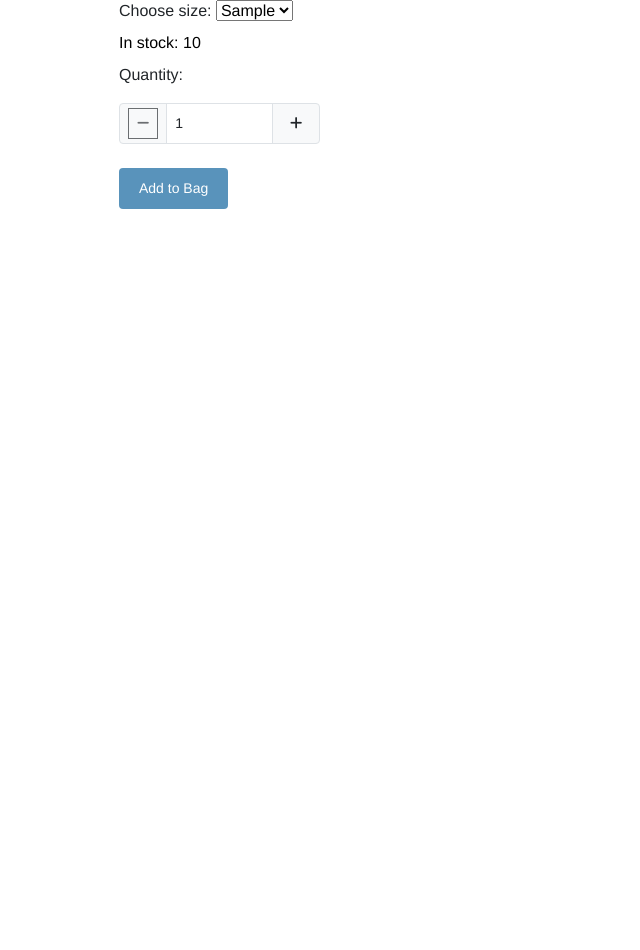
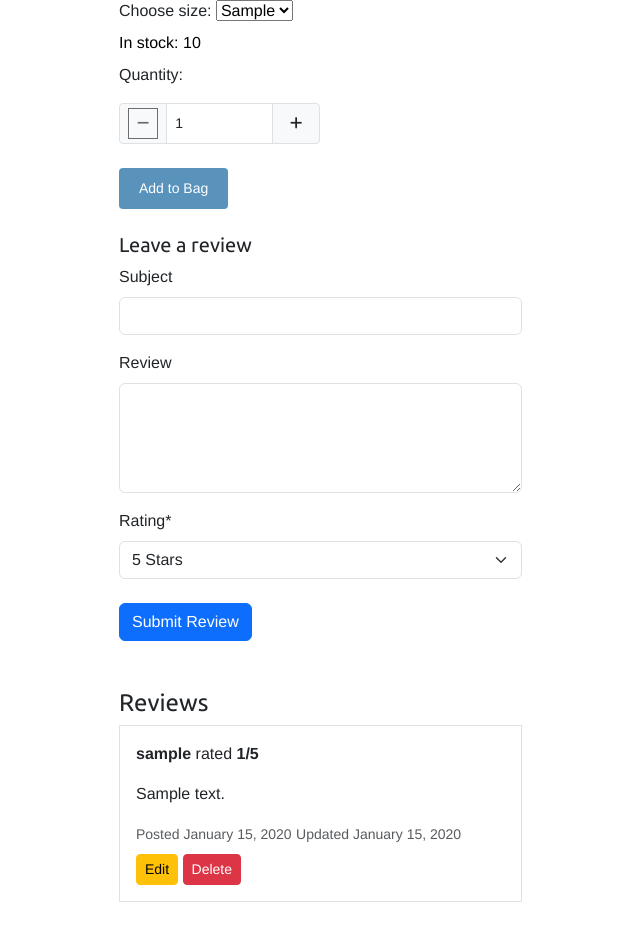
Before and after one commit to patriklundstrom91/little-shop, a Django app: a page that uses shop/templates/shop/product/detail.html in a window 1280 px wide. Shown: the part 400-1350 px from the top of the page, without its empty margins (533-1173 px from the left). Before the commit the page ends 609 px from the top, so only its background shows below. Run offline with Django 5.2, Linux system fonts and the light colour scheme; a user stored in the database is signed in; tables that the repository leaves empty hold one stand-in row (values such as "Sample post"); grey boxes marked "Sample" are stand-in pictures; some libraries are stand-ins or nearby versions.

Commit message:
added the reviews on product_detail with add review form and edit/delete for review owner

```diff
--- a/orders/templates/orders/success.html
+++ b/orders/templates/orders/success.html
@@ -13,7 +13,7 @@
         <h3>Your Items:</h3>
         <ul>
         {% for item in order.items.all %}
-            <li>{{ item.quantity }} x {{ item.variant.product.name }} at £{{ item.get_total|floatformat:2 }}</li>
+            <li>{{ item.quantity }} x {{ item.variant.product.name }} at £{{ item.price }} each, total: £{{ item.total_price|floatformat:2 }}</li>
         {% empty %}
             <li>No items found. Please check email confirmation and contact us if any problems.</li>
         {% endfor %}
--- a/shop/forms.py
+++ b/shop/forms.py
@@ -32,7 +32,7 @@ class ReviewForm(forms.ModelForm):
     """ Form to write reviews as shopper """
     class Meta:
         model = Review
-        fields = ['subject', 'review', 'rating', 'published']
+        fields = ['subject', 'review', 'rating']
         widgets = {
             'subject': forms.TextInput(attrs={'class': 'form-control'}),
             'review': forms.Textarea(attrs={'class':
--- a/shop/templates/shop/product/detail.html
+++ b/shop/templates/shop/product/detail.html
@@ -1,6 +1,6 @@
 {% extends 'base.html' %}
 {% load static %}
-
+{% load crispy_forms_tags %}
 {% block title %}
     Little'n - {{ product.name }}
 {% endblock %}
@@ -85,9 +85,42 @@
                         <div class="mt-2">
                             <input type="submit" id="add-to-bag" class="btn btn-primary mt-2" value="Add to Bag">
                         </div>
-
                     </form>
                     {% endif %}
+                    <div>
+                        {% if request.user.is_authenticated %}
+                        <h5 class="mt-4">Leave a review</h5>
+                        <form method="post">
+                            {% csrf_token %}
+                            {{ review_form|crispy }}
+                            <button class="btn btn-primary mt-2" name="submit_review" type="submit">Submit Review</button>
+                        </form>
+                        {% else %}
+                        <p><a href="{% url 'account_login' %}?next={{ request.path }}">Log in</a> to leave a review.</p>
+                        {% endif %}
+                    </div>
+                    <div>
+                        {% if reviews %}
+                        <h4 class="mt-5">Reviews</h4>
+                        {% for review in reviews %}
+                            <div class="border p-3 my-2">
+                            <strong>{{ review.user.username }}</strong> rated <strong>{{ review.rating|add:"1" }}/5</strong>
+                            <p>{{ review.review|linebreaks }}</p>
+                            <small class="text-muted">Posted {{ review.created|date:"F j, Y" }}</small>
+                            {% if review.updated %}<small class="text-muted">Updated {{ review.updated|date:"F j, Y" }}</small>{% endif %}
+
+                            {% if request.user == review.user %}
+                                <div class="mt-2">
+                                <a href="{% url 'shop:edit_review' review.id %}" class="btn btn-sm btn-warning">Edit</a>
+                                <a href="{% url 'shop:delete_review' review.id %}" class="btn btn-sm btn-danger">Delete</a>
+                                </div>
+                            {% endif %}
+                            </div>
+                        {% endfor %}
+                        {% else %}
+                        <p>No reviews yet. Be the first to leave one!</p>
+                        {% endif %}
+                    </div>
                 </div>
             </div>
         </div>
@@ -110,3 +143,9 @@
     <span>{{ review.comment }}</span>
   </div>
 {% endfor %}
+subject = models.CharField(max_length=200, blank=True, null=True)
+    review = models.TextField(blank=True, null=True)
+    rating = models.IntegerField(choices=RATING, default=4)
+    published = models.BooleanField(default=True)
+    created = models.DateTimeField(auto_now_add=True)
+    updated =
--- a/shop/urls.py
+++ b/shop/urls.py
@@ -10,6 +10,8 @@ urlpatterns = [
     path('add/', views.add_product, name='add_product'),
     path('edit/<int:pk>/', views.edit_product, name='edit_product'),
     path('delete/<int:pk>/', views.delete_product, name='delete_product'),
+    path('review/<int:review_id>/edit/', views.edit_review, name='edit_review'),
+    path('review/<int:review_id>/delete/', views.delete_review, name='delete_review'),
     path('<slug:category_slug>/',
          views.product_list,
          name='product_list_by_category'),
--- a/shop/views.py
+++ b/shop/views.py
@@ -1,11 +1,13 @@
 from django.shortcuts import get_object_or_404, render, redirect
 from django.contrib import messages
 from django.contrib.admin.views.decorators import staff_member_required
+from django.contrib.auth.decorators import login_required
 from .models import Category, Product, ProductVariant, Tag, ProductTag, Review
 from .forms import ProductForm, ProductVariantFormSet, ReviewForm
 from bag.forms import AddToBagForm
 from bag.models import BagItem
 from bag.utils import get_bag_filter
+from django.utils.timezone import now
 
 # Create your views here.
 
@@ -30,7 +32,7 @@ def product_list(request, category_slug=None):
 
 
 def product_detail(request, id, slug):
-    """ Product detail and product rating/review view"""
+    """ Product detail, add to bag and product rating/review view"""
     product = get_object_or_404(
         Product, id=id, slug=slug, active=True
     )
@@ -42,6 +44,17 @@ def product_detail(request, id, slug):
                                              pk=variant_id, product=product)
 
     form = AddToBagForm(product=product, data=request.POST or None)
+    review_form = ReviewForm()
+    if request.method == 'POST' and 'submit_review' in request.POST and request.user.is_authenticated:
+        review_form = ReviewForm(request.POST)
+        if review_form.is_valid():
+            review = review_form.save(commit=False)
+            review.product = product
+            review.user = request.user
+            review.published = True
+            review.save()
+            messages.success(request, "Your review was submitted.")
+            return redirect('shop:product_detail', id=product.id, slug=product.slug)
 
     if request.method == 'POST' and form.is_valid():
         variant = form.cleaned_data['variant']
@@ -65,6 +78,7 @@ def product_detail(request, id, slug):
         return redirect('bag:view_bag')
 
     reviews = Review.objects.filter(product=product.id, published=True)
+    user_reviews = reviews.filter(user=request.user) if request.user.is_authenticated else None
     review_count = reviews.count()
     if review_count:
         avg_rating = sum([r.rating + 1 for r in reviews]) / review_count
@@ -77,20 +91,19 @@ def product_detail(request, id, slug):
         '2': reviews.filter(rating=1).count(),
         '1': reviews.filter(rating=0).count(),
     }
-
-    return render(
-        request,
-        'shop/product/detail.html',
-        {'product': product,
-         'variants': variants,
-         'selected_variant': selected_variant,
-         'reviews': reviews,
-         'review_count': review_count,
-         'avg_rating': avg_rating,
-         'review_summary': review_summary,
-         'form': form,
-         }
-    )
+    context = {
+        'product': product,
+        'variants': variants,
+        'selected_variant': selected_variant,
+        'reviews': reviews,
+        'review_count': review_count,
+        'review_form': review_form,
+        'user_reviews': user_reviews,
+        'avg_rating': avg_rating,
+        'review_summary': review_summary,
+        'form': form,
+    }
+    return render(request, 'shop/product/detail.html', context)
 
 
 @staff_member_required
@@ -150,3 +163,32 @@ def delete_product(request, pk):
     return render(
         request, 'shop/product/confirm_delete.html', {'product': product}
     )
+
+
+@login_required
+def edit_review(request, review_id):
+    review = get_object_or_404(Review, pk=review_id, user=request.user)
+    form = ReviewForm(request.POST or None, instance=review)
+    if request.method == 'POST' and form.is_valid():
+        form.save()
+        messages.success(request, 'Review updated.')
+        return redirect('shop:product_detail', id=review.product.id,
+                        slug=review.product.slug)
+    return render(
+        request, 'shop/reviews/edit_review.html', {
+            'form': form, 'review': review
+        }
+    )
+
+
+@login_required
+def delete_review(request, review_id):
+    review = get_object_or_404(Review, pk=review_id, user=request.user)
+    if request.method == 'POST':
+        review.delete()
+        messages.success(request, 'Review removed.')
+        return redirect('shop:product_detail', id=review.product.id,
+                        slug=review.product.slug)
+    return render(request, 'shop/reviews/delete_review.html', {
+        'review': review
+    })
```
Also changed, not shown: shop/templates/shop/reviews/delete_review.html (added, +25 -0 lines), shop/templates/shop/reviews/edit_review.html (added, +13 -0 lines). Lines whose indentation alone changed are shown as unchanged.
